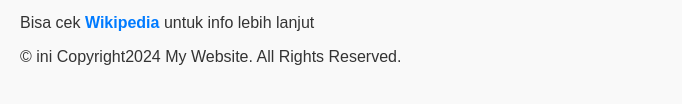
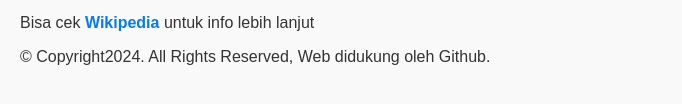
Before and after one commit to SasongkoTuna/File_SMT, a plain HTML site: page index.html in a window 1280 px wide. Shown: the part 152-256 px from the top of the page, without its empty margins (0-682 px from the left). Drawn offline with Linux system fonts and the light colour scheme.

Commit message:
index.html

```diff
--- a/index.html
+++ b/index.html
@@ -56,7 +56,7 @@
 
     <!-- Footer -->
     <footer>
-        <p>&copy; ini Copyright2024 My Website. All Rights Reserved.</p>
+        <p>&copy;  Copyright2024. All Rights Reserved, Web didukung oleh Github.</p>
     </footer>
 </body>
 </html>
```
